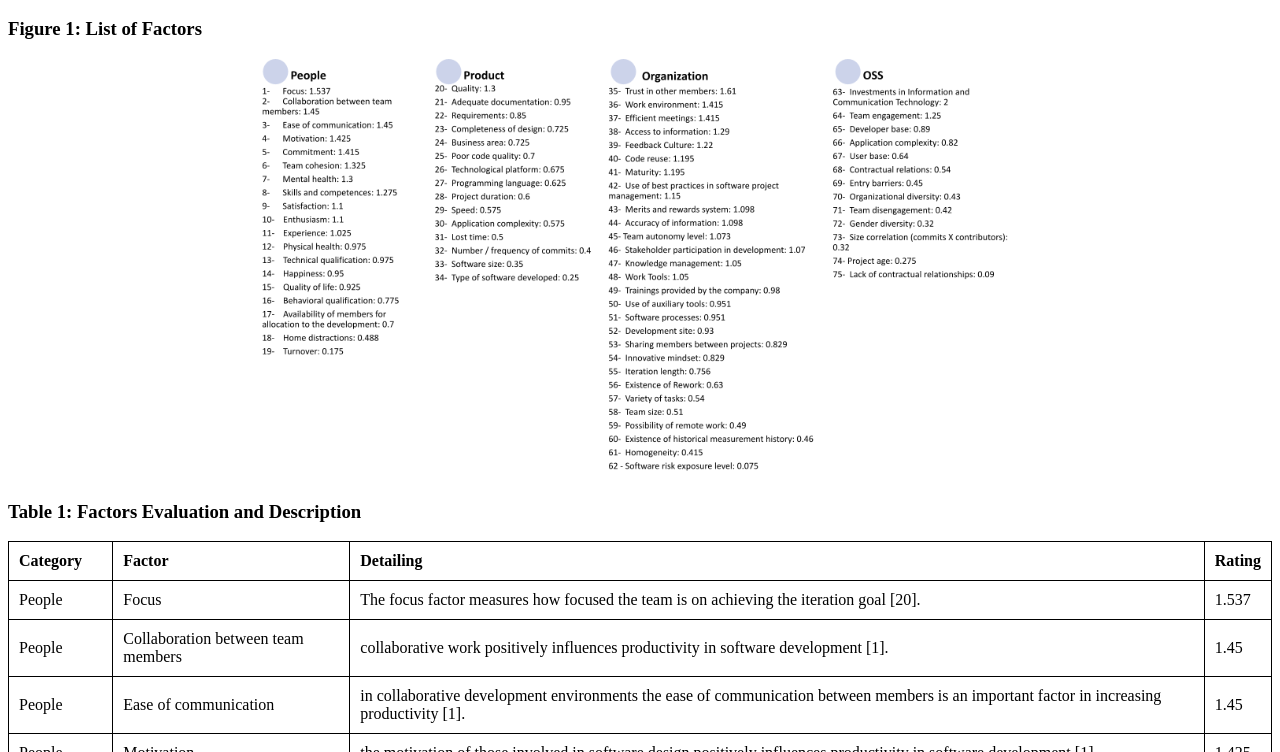
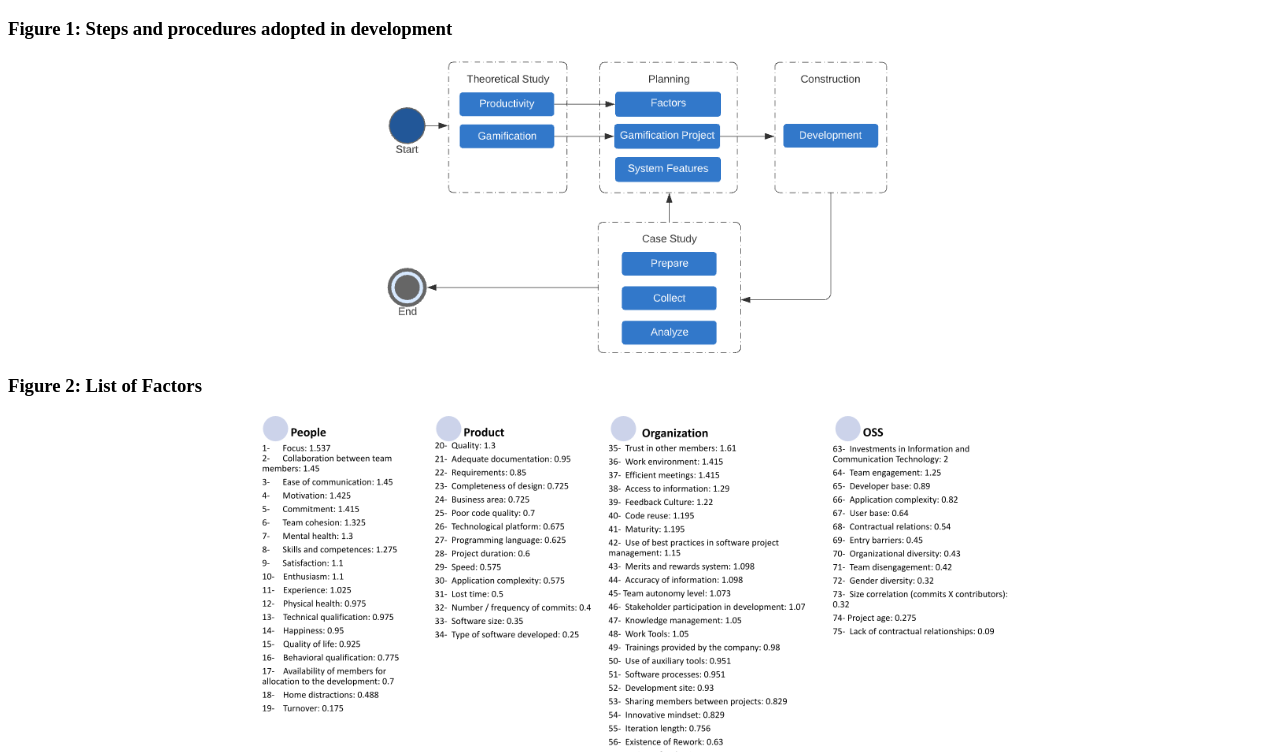
Before and after one commit to jhemesonmotta/readme-tabela-SBES, a plain HTML site: page index.html in a window 1280 px wide. Shown: the part 48-800 px from the top of the page. Drawn offline with Linux system fonts and the light colour scheme.

Commit message:
add metodologia

```diff
--- a/index.html
+++ b/index.html
@@ -15,8 +15,11 @@
 
         <h1 id="factors-evaluation">Factors Evaluation</h1>
 
+        <h3 id="table-1-factors-evaluation">Figure 1: Steps and procedures adopted in development</h3>
+        <img src="metodologia.png" alt="Factors" style="width: 40%; margin-left: 30%;">
 
-        <h3 id="table-1-factors-evaluation">Figure 1: List of Factors</h3>
+
+        <h3 id="table-1-factors-evaluation">Figure 2: List of Factors</h3>
         <img src="fatores.png" alt="Factors" style="width: 60%; margin-left: 20%;">
 
 
```
Also changed, not shown: metodologia.png (added).
